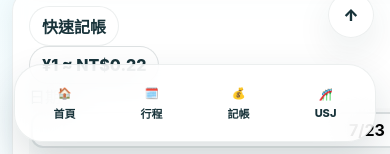
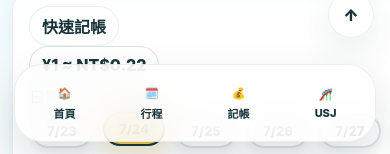
Before and after one commit to sacha693/my-storyjs-app, a React (Vite) app: page /my-storyjs-app/expense in a window 390 px wide. Shown: the part 690-844 px from the top of the page. Built offline with nearby package versions, Linux system fonts and the light colour scheme; no server answers; the database is empty.

Commit message:
Refine expense form date capsules on mobile

```diff
--- a/src/styles/components/ExpenseForm.css
+++ b/src/styles/components/ExpenseForm.css
@@ -6,37 +6,45 @@
 
 .dateCapsuleRow {
   display: flex;
-  gap: 8px;
+  gap: 10px;
   overflow-x: auto;
-  padding: 4px 2px 8px;
+  padding: 6px 2px 10px;
   scrollbar-width: none;
   -webkit-overflow-scrolling: touch;
+  scroll-snap-type: x proximity;
 }
 
 .dateCapsuleRow::-webkit-scrollbar {
   display: none;
 }
 
-.dateCapsule {
-  flex: 0 0 auto;
-  padding: 6px 14px;
-  border-radius: 12px;
-  border: 2px solid var(--line);
-  background: #fff;
+.dateCapsuleRow .dateCapsule {
+  flex: 0 0 auto !important;
+  width: auto !important;
+  min-width: 64px;
+  max-width: 96px;
+  min-height: auto !important;
+  padding: 8px 14px !important;
+  border-radius: 18px;
+  border: 2px solid rgba(24, 51, 58, 0.14);
+  background: rgba(255, 255, 255, 0.94);
   font-size: 14px;
-  font-weight: 700;
+  font-weight: 800;
+  line-height: 1.1;
   cursor: pointer;
-  transition: all 0.2s ease;
-  min-height: auto !important;
+  transition: all 0.2s cubic-bezier(0.34, 1.56, 0.64, 1);
+  scroll-snap-align: center;
+  box-shadow: 0 4px 10px rgba(24, 51, 58, 0.06);
 }
 
-.dateCapsule.active {
+.dateCapsuleRow .dateCapsule.active {
   background: var(--sun);
-  box-shadow: 3px 3px 0 var(--line);
+  border-color: var(--ink);
+  box-shadow: 0 8px 18px rgba(244, 201, 93, 0.28);
   transform: translateY(-2px);
 }
 
-.dateCapsule:disabled {
+.dateCapsuleRow .dateCapsule:disabled {
   opacity: 0.5;
   cursor: not-allowed;
 }
@@ -75,9 +83,23 @@
 
   .expenseForm input,
   .expenseForm select,
-  .expenseForm button {
+  .expenseForm button:not(.dateCapsule) {
     width: 100%;
     font-size: 16px;
+  }
+
+  .dateCapsuleRow {
+    gap: 10px;
+    padding-bottom: 12px;
+  }
+
+  .dateCapsuleRow .dateCapsule {
+    width: auto !important;
+    min-width: 62px;
+    max-width: 88px;
+    padding: 8px 13px !important;
+    border-radius: 18px;
+    font-size: 13px;
   }
 
   .calcPreview {
```
